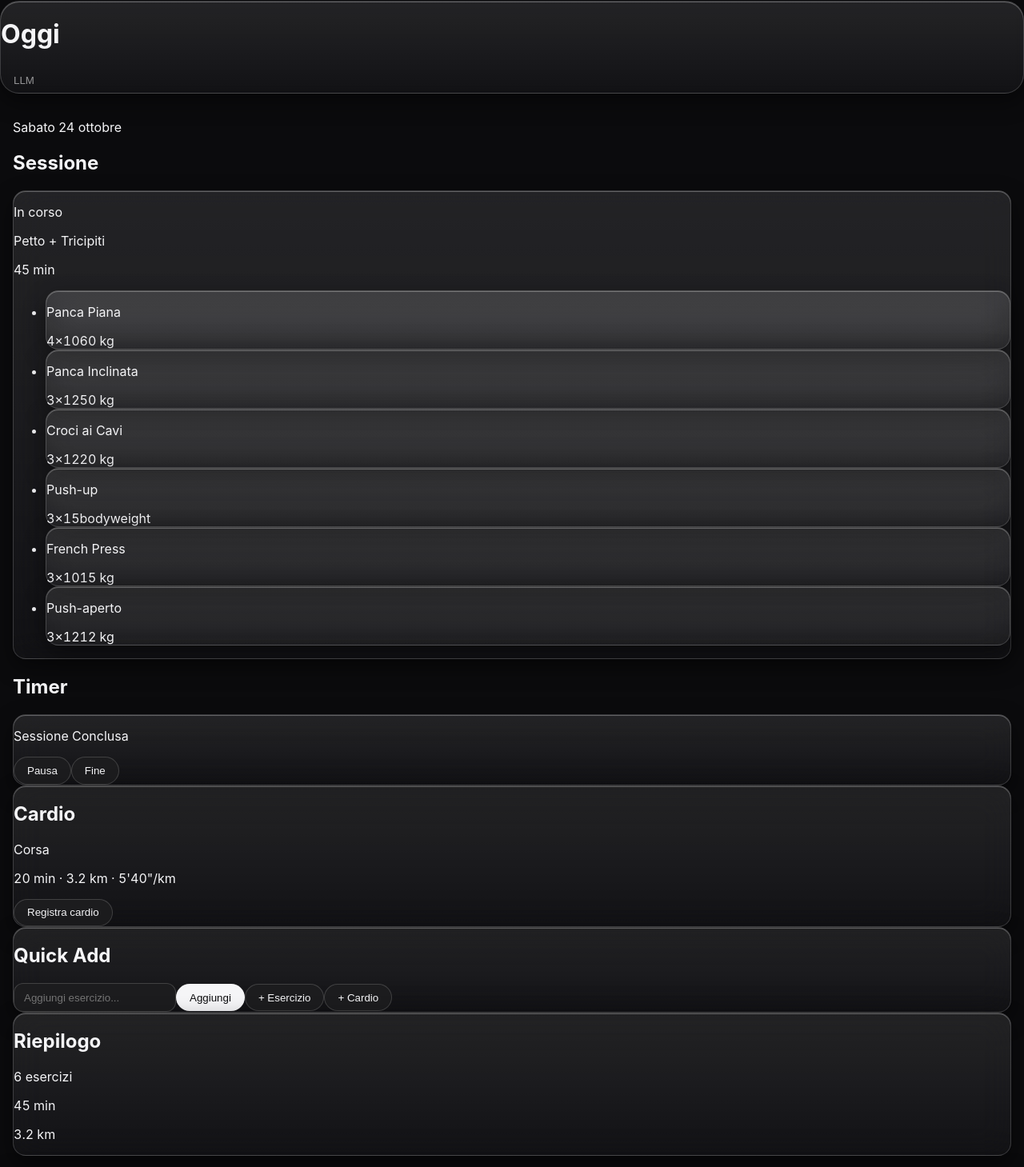
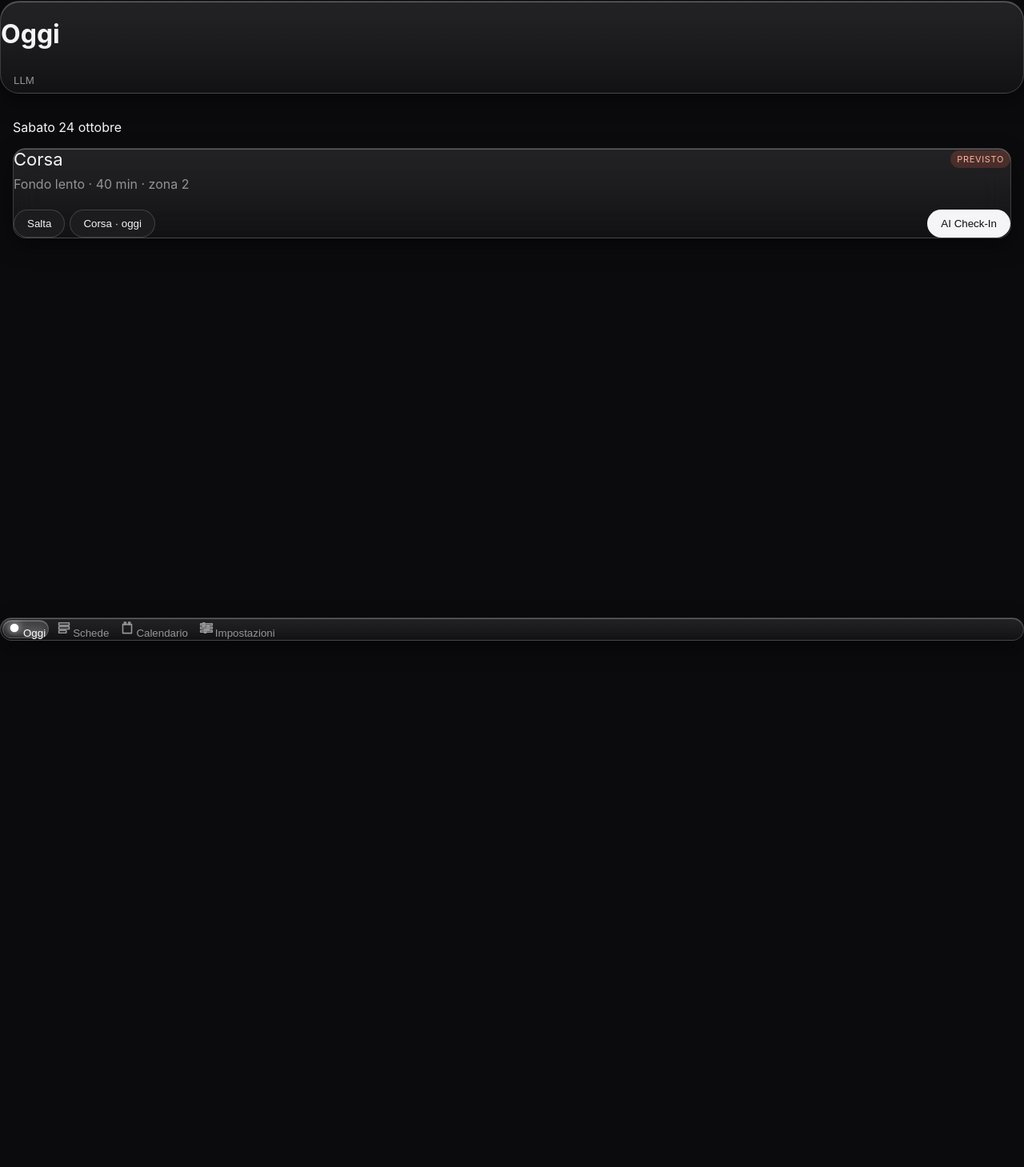
Before and after one commit to paolobitta111/LazyAndCheapPT, a React (Vite) app: page /#/ in a window 1280 px wide. Shown: the part 51-1510 px from the top of the page at 80% size. After the commit the page ends 924 px from the top, so only its background shows below. Built offline with nearby package versions, Linux system fonts and the light colour scheme.

Commit message:
feat: add Today session box and substitute combo

```diff
--- /dev/null
+++ b/src/components/SessionBox.tsx
@@ -0,0 +1,49 @@
+import { useState } from 'react'
+import type { MockScheda } from '../pages/today-mock'
+import { SubstituteCombo } from './SubstituteCombo'
+
+export function SessionBox(props: {
+  scheda: MockScheda | null
+  schede: MockScheda[]
+  onSkip: () => void
+  onSelect: (id: string) => void
+  onCheckIn: () => void
+}) {
+  const [open, setOpen] = useState(false)
+
+  function select(id: string) {
+    setOpen(false)
+    props.onSelect(id)
+  }
+
+  return (
+    <section className="glass">
+      <div style={{ display: 'flex', alignItems: 'center', justifyContent: 'space-between', gap: '8px' }}>
+        <h2 style={{ margin: 0, fontSize: '22px', fontWeight: 400, color: '#f5f5f7' }}>
+          {props.scheda ? props.scheda.name : 'Riposo'}
+        </h2>
+        {props.scheda ? (
+          <span style={{ fontSize: '11px', letterSpacing: '0.06em', textTransform: 'uppercase', padding: '4px 8px', borderRadius: '999px', background: 'rgba(255,107,74,.18)', color: '#ffb4a2' }}>
+            Previsto
+          </span>
+        ) : null}
+      </div>
+      <p style={{ margin: '8px 0 0', color: 'rgba(245,245,247,.55)' }}>
+        {props.scheda ? props.scheda.subtitle : 'Nessuna sessione'}
+      </p>
+      <div style={{ display: 'flex', gap: '6px', alignItems: 'flex-end', marginTop: '22px' }}>
+        {props.scheda ? (
+          <button className="btn" type="button" onClick={props.onSkip}>Salta</button>
+        ) : null}
+        <SubstituteCombo
+          schede={props.schede}
+          currentId={props.scheda?.id ?? null}
+          open={open}
+          onToggle={() => setOpen((value) => !value)}
+          onSelect={select}
+        />
+        <button className="btn btn-primary" type="button" onClick={props.onCheckIn}>AI Check-In</button>
+      </div>
+    </section>
+  )
+}
--- /dev/null
+++ b/src/components/SubstituteCombo.tsx
@@ -0,0 +1,33 @@
+import type { MockScheda } from '../pages/today-mock'
+
+export function SubstituteCombo(props: {
+  schede: MockScheda[]
+  currentId: string | null
+  open: boolean
+  onToggle: () => void
+  onSelect: (id: string) => void
+}) {
+  const current = props.schede.find((scheda) => scheda.id === props.currentId) ?? null
+  const face = current ? `${current.name} · oggi` : 'Scegli scheda'
+  const choices = props.schede.filter((scheda) => scheda.id !== props.currentId)
+
+  return (
+    <div style={{ position: 'relative', flex: '1.35 1 0' }}>
+      <button className="btn" type="button" onClick={props.onToggle}>{face}</button>
+      {props.open ? (
+        <div
+          className="substitute-combo"
+          style={{ position: 'absolute', maxHeight: '132px', bottom: '100%', left: 0, right: 0 }}
+        >
+          <div style={{ overflowY: 'auto', maxHeight: '132px' }}>
+            {choices.map((scheda) => (
+              <button key={scheda.id} type="button" onClick={() => props.onSelect(scheda.id)}>
+                {scheda.name}
+              </button>
+            ))}
+          </div>
+        </div>
+      ) : null}
+    </div>
+  )
+}
--- a/src/pages/Today.tsx
+++ b/src/pages/Today.tsx
@@ -1,83 +1,21 @@
-import { useNavigate } from 'react-router-dom'
-import { formatToday } from './today-mock'
-import { SessionCard } from '../components/SessionCard'
-import { ExerciseRow } from '../components/ExerciseRow'
-import { Timer } from '../components/Timer'
-
-const mockSession = {
-  title: 'Petto + Tricipiti',
-  startTime: '08:00',
-  duration: '45 min',
-}
-
-const mockExercises = [
-  { name: 'Panca Piana', sets: 4, reps: 10, weight: '60 kg' },
-  { name: 'Panca Inclinata', sets: 3, reps: 12, weight: '50 kg' },
-  { name: 'Croci ai Cavi', sets: 3, reps: 12, weight: '20 kg' },
-  { name: 'Push-up', sets: 3, reps: 15, weight: 'bodyweight' },
-  { name: 'French Press', sets: 3, reps: 10, weight: '15 kg' },
-  { name: 'Push-aperto', sets: 3, reps: 12, weight: '12 kg' },
-]
-
-const mockCardio = {
-  type: 'Corsa',
-  duration: '20 min',
-  distance: '3.2 km',
-  avgPace: "5'40\"/km",
-}
+import { useState } from 'react'
+import { SessionBox } from '../components/SessionBox'
+import { formatToday, initialSchedaId, mockSchede } from './today-mock'
 
 export default function Today() {
-  const navigate = useNavigate()
+  const [schedaId, setSchedaId] = useState<string | null>(initialSchedaId)
+  const scheda = mockSchede.find((item) => item.id === schedaId) ?? null
 
   return (
     <div>
       <p className="today-date">{formatToday()}</p>
-      <section>
-        <h2>Sessione</h2>
-        <SessionCard title={mockSession.title} status="active" duration={mockSession.duration}>
-          <ul>
-            {mockExercises.map((exercise) => (
-              <li key={exercise.name}>
-                <ExerciseRow
-                  name={exercise.name}
-                  sets={exercise.sets}
-                  reps={exercise.reps}
-                  weight={exercise.weight}
-                />
-              </li>
-            ))}
-          </ul>
-        </SessionCard>
-      </section>
-
-      <section>
-        <h2>Timer</h2>
-        <Timer startedAt="2026-10-24T08:00:00Z" targetEndAt="2026-10-24T09:00:00Z" />
-      </section>
-
-      <section className="glass">
-        <h2>Cardio</h2>
-        <p>{mockCardio.type}</p>
-        <p className="nums">
-          {mockCardio.duration} · {mockCardio.distance} · {mockCardio.avgPace}
-        </p>
-        <button className="btn" type="button" onClick={() => navigate('/cardio')}>Registra cardio</button>
-      </section>
-
-      <section className="glass">
-        <h2>Quick Add</h2>
-        <input className="field" type="text" placeholder="Aggiungi esercizio..." />
-        <button className="btn btn-primary" type="button">Aggiungi</button>
-        <button className="btn" type="button">+ Esercizio</button>
-        <button className="btn" type="button">+ Cardio</button>
-      </section>
-
-      <section className="glass metrics">
-        <h2>Riepilogo</h2>
-        <p className="nums">{mockExercises.length} esercizi</p>
-        <p className="nums">{mockSession.duration}</p>
-        <p className="nums">{mockCardio.distance}</p>
-      </section>
+      <SessionBox
+        scheda={scheda}
+        schede={mockSchede}
+        onSkip={() => setSchedaId(null)}
+        onSelect={setSchedaId}
+        onCheckIn={() => undefined}
+      />
     </div>
   )
 }
```
Also changed, not shown: 1 other file (tests, documents, lock files or other folders).
